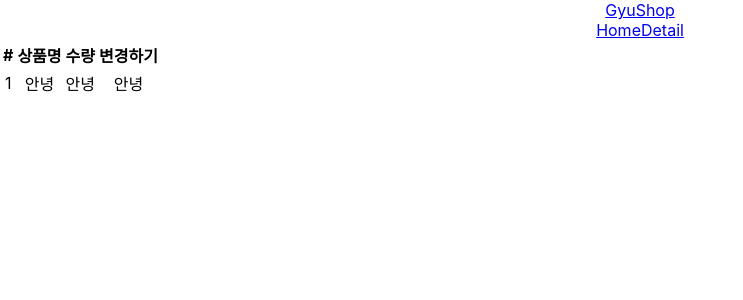
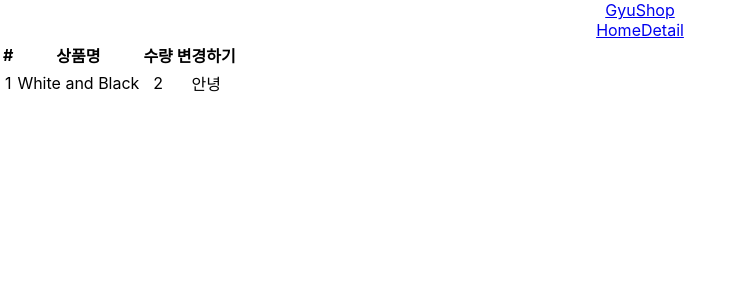
Before and after one commit to chungstar/shop, a React (Create React App) app: page /cart in a window 1280 px wide. Shown: the top 300 px of the page, without its empty margins (0-743 px from the left). Built offline with nearby package versions, Linux system fonts and the light colour scheme; the HTML template or start-up script is replaced by a standard one.

Commit message:
redux 사용 테스트

```diff
--- a/src/routes/Cart.js
+++ b/src/routes/Cart.js
@@ -1,8 +1,10 @@
 import {Table} from 'react-bootstrap'
+import { useSelector } from 'react-redux'
 
 function Cart(){
 
-
+    let state = useSelector((state) => { return state })
+    console.log(state)
 
     return(
         <div>
@@ -18,8 +20,8 @@ function Cart(){
             <tbody>
                 <tr>
                 <td>1</td>
-                <td>안녕</td>
-                <td>안녕</td>
+                <td>{state.cart[0].name}</td>
+                <td>{state.cart[0].count}</td>
                 <td>안녕</td>
                 </tr>
             </tbody>
--- a/src/store.js
+++ b/src/store.js
@@ -1,8 +1,15 @@
-import { configureStore } from '@reduxjs/toolkit'
+import { configureStore,createSlice } from '@reduxjs/toolkit'
+
+let cart = createSlice({
+    name : 'cart',
+    initialState:[
+        {id : 0, name : 'White and Black', count : 2},
+        {id : 2, name : 'Grey Yordan', count : 1}
+    ]
+})
 
 export default configureStore({
   reducer: {
-
-
+    cart : cart.reducer,
   }
 })
```
